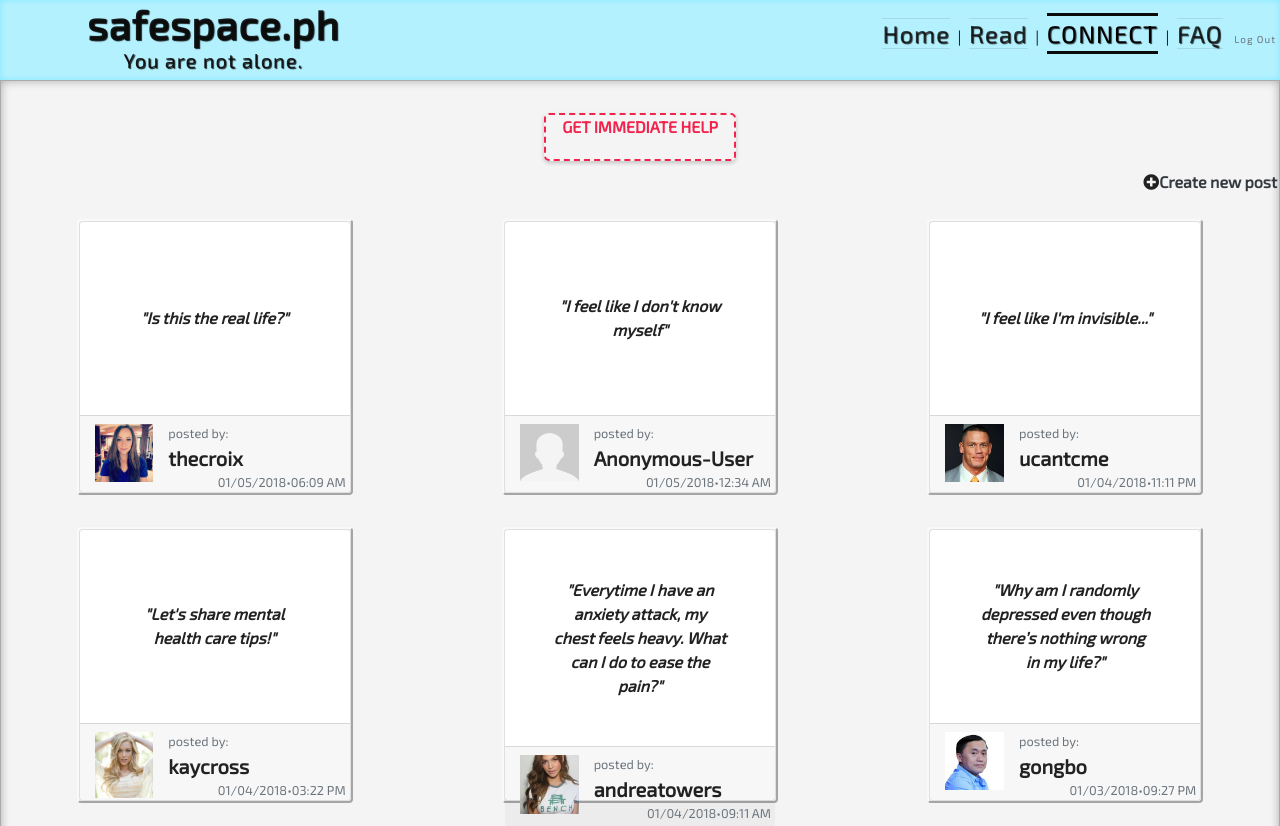
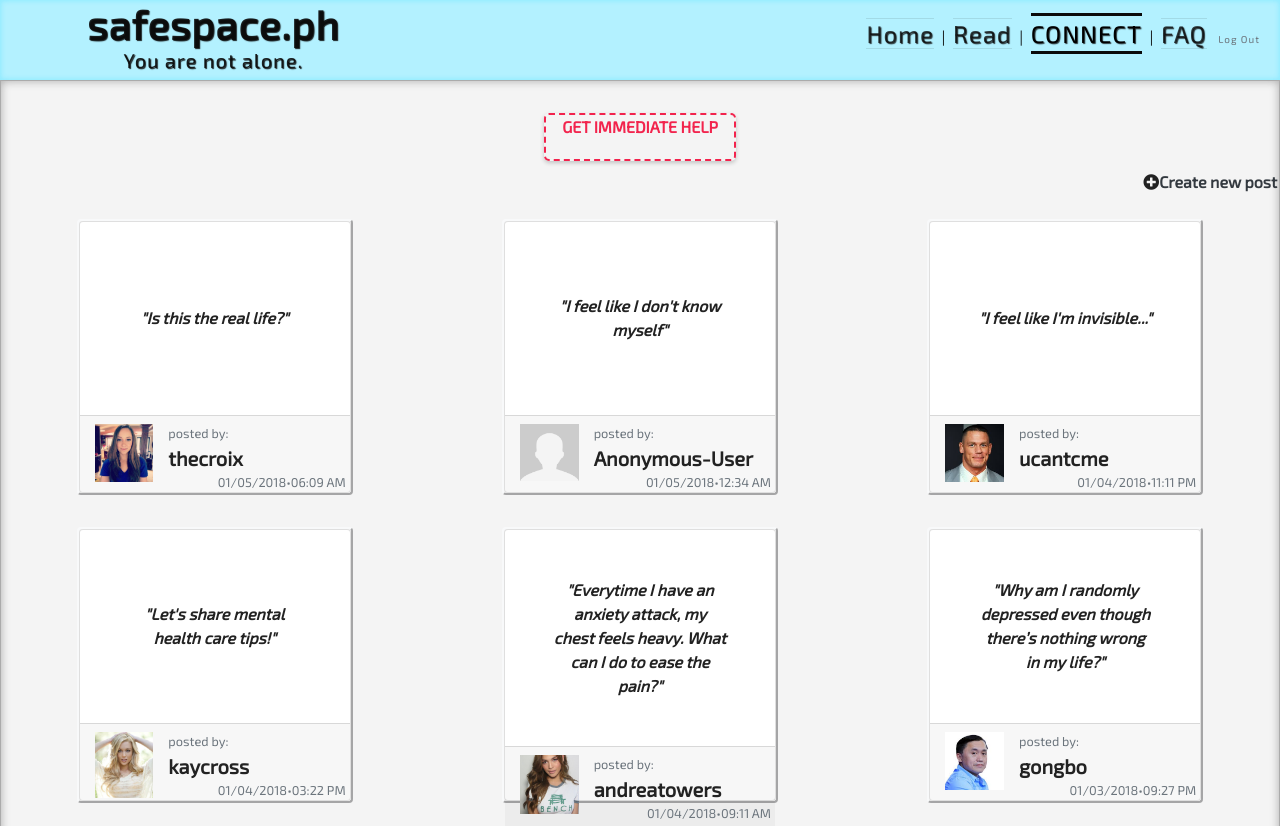
Before and after one commit to lvcapellan/capstone-1, a plain HTML site: page connect.html in a window 1280 px wide. Shown: the top 826 px of the page. Drawn offline with nearby package versions, Linux system fonts and the light colour scheme.

Commit message:
FINAL ADJUSTMENT PLEASEgit add -A!

```diff
--- a/connect.html
+++ b/connect.html
@@ -39,7 +39,7 @@
 				<h5>You are not alone.</h5>
 			</div>
 
-			<nav id="myhome-nav" class="col-12 col-md-6 offset-md-2 col-lg-6 offset-lg-2 pt-3 pb-1 px-0 text-md-right">
+			<nav id="myhome-nav" class="col-12 col-md-6 offset-md-2 col-lg-6 offset-lg-2 pt-3 pb-1 px-3 text-md-right">
 				<a id="" class="mx-1" href="home.html">Home</a>
 				<span> | </span>
 				<a id="" class="mx-1" href="read.html">Read</a>
```
Also changed, not shown: faq.html (+1 -1 lines), home.html (+1 -1 lines), read.html (+1 -1 lines).
